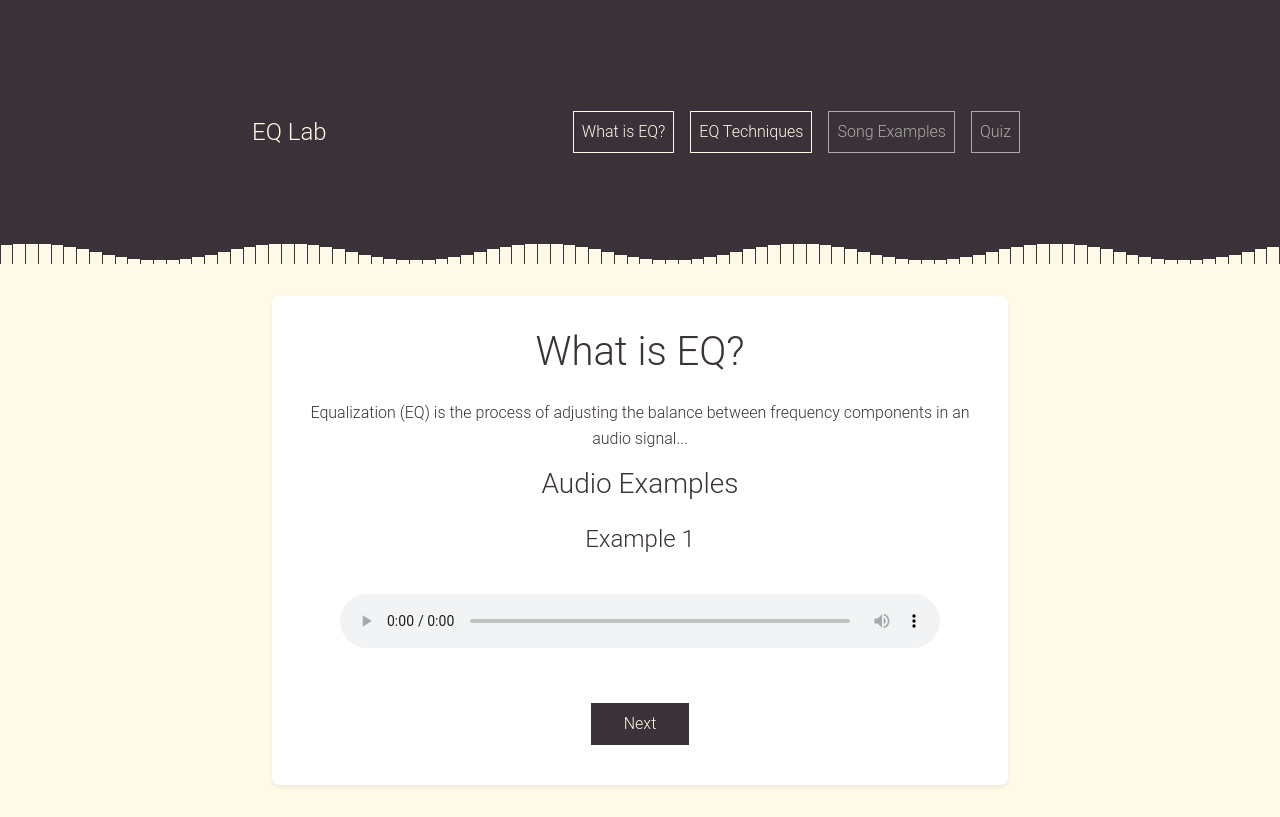
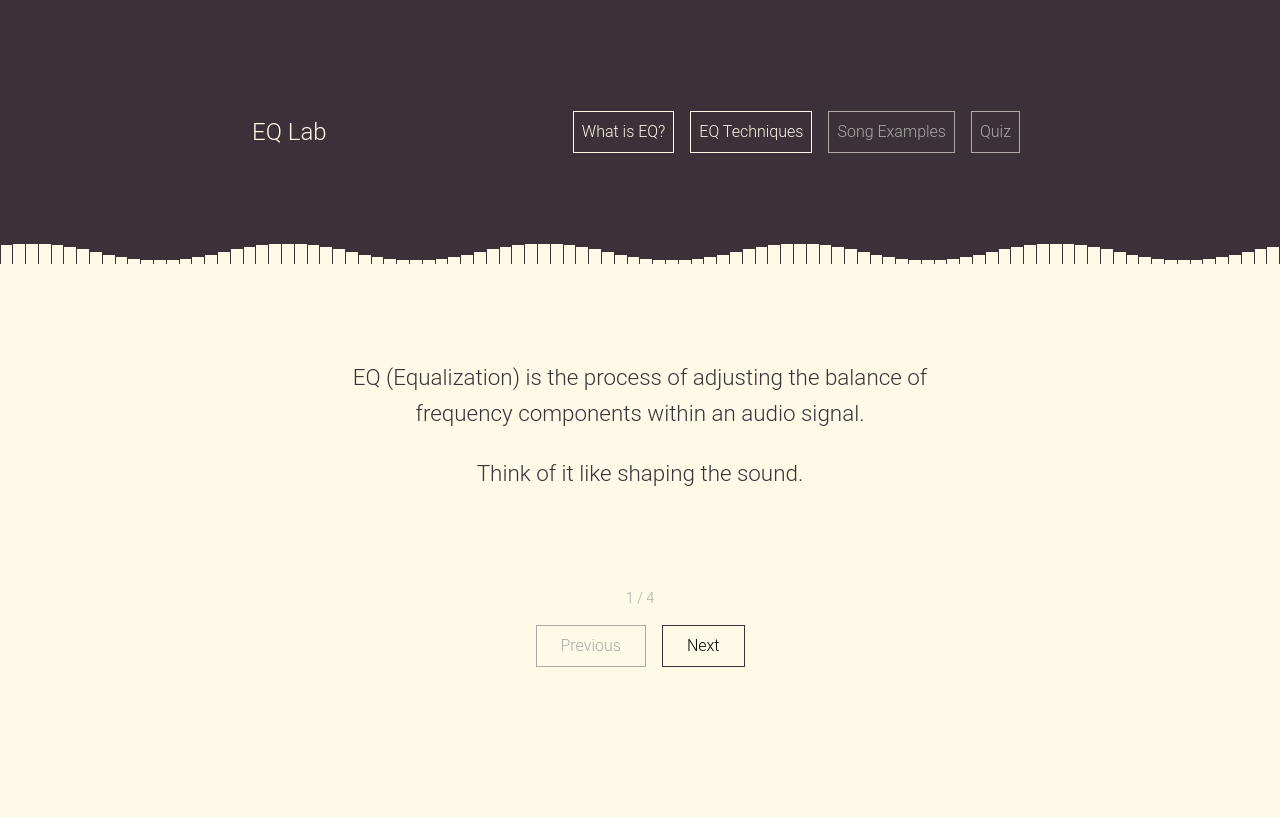
Before and after one commit to xnicolll/ui-eq-lab, a Flask app: page /learn/1 in a window 1280 px wide. After the commit the page ends 667 px from the top, so only its background shows below. Run offline with Flask 3, Linux system fonts and the light colour scheme.

Commit message:
update: initial learn section

```diff
--- a/static/css/style.css
+++ b/static/css/style.css
@@ -298,3 +298,102 @@ p {
     transform: scale(1.1);
     cursor: pointer;
 }
+
+/* Learn Section */
+.learn-container {
+    padding: 2rem;
+    max-width: 800px;
+    margin: 0 auto;
+    min-height: 400px;
+    display: flex;
+    flex-direction: column;
+    justify-content: space-between;
+}
+
+.learn-step {
+    text-align: center;
+    margin: 2rem 0;
+}
+
+.learn-content {
+    margin-bottom: 2rem;
+}
+
+.learn-content p {
+    font-size: 1.4rem;
+    line-height: 1.6;
+    margin-bottom: 1.5rem;
+    color: var(--dark);
+}
+
+.learn-content ul {
+    list-style: none;
+    padding: 0;
+    margin: 2rem 0;
+}
+
+.learn-content li {
+    font-size: 1.2rem;
+    margin: 1rem 0;
+    color: var(--dark);
+}
+
+.note {
+    font-size: 1rem !important;
+    color: var(--accent) !important;
+    font-style: italic;
+}
+
+.frequency-groups {
+    display: flex;
+    justify-content: space-around;
+    margin: 2rem 0;
+    gap: 2rem;
+}
+
+.freq-group {
+    font-size: 1.2rem;
+    color: var(--dark);
+    padding: 1rem 2rem;
+    border: 1px solid var(--dark);
+}
+
+/* Navigation Controls */
+.navigation-controls {
+    display: flex;
+    flex-direction: column;
+    align-items: center;
+    gap: 1rem;
+    margin-top: 2rem;
+}
+
+.step-counter {
+    font-size: 0.9rem;
+    color: var(--accent);
+}
+
+.nav-buttons {
+    display: flex;
+    gap: 1rem;
+}
+
+.nav-btn {
+    background: none;
+    border: 1px solid var(--dark);
+    padding: 0.5rem 1.5rem;
+    font-family: 'Roboto', sans-serif;
+    font-weight: 300;
+    cursor: pointer;
+    transition: all 0.2s ease;
+}
+
+.nav-btn:disabled {
+    border-color: var(--accent);
+    color: var(--accent);
+    cursor: not-allowed;
+}
+
+.nav-btn:not(:disabled):hover {
+    background-color: var(--dark);
+    color: var(--light);
+}
--- a/static/js/main.js
+++ b/static/js/main.js
@@ -11,4 +11,32 @@ $(document).ready(function() {
         // Add your EQ processing logic here
         console.log(`Frequency ${frequency}Hz: ${value}dB`);
     });
+
+    // Learn section navigation
+    let currentStep = 1;
+    const totalSteps = $('.learn-step').length;
+
+    function updateStep(step) {
+        $('.learn-step').hide();
+        $(`.learn-step[data-step="${step}"]`).fadeIn(300);
+        $('.step-counter').text(`${step} / ${totalSteps}`);
+
+        // Update button states
+        $('.prev-btn').prop('disabled', step === 1);
+        $('.next-btn').prop('disabled', step === totalSteps);
+    }
+
+    $('.next-btn').click(function() {
+        if (currentStep < totalSteps) {
+            currentStep++;
+            updateStep(currentStep);
+        }
+    });
+
+    $('.prev-btn').click(function() {
+        if (currentStep > 1) {
+            currentStep--;
+            updateStep(currentStep);
+        }
+    });
 });
--- a/templates/learn.html
+++ b/templates/learn.html
@@ -1,34 +1,49 @@
 {% extends "base.html" %}
 
 {% block content %}
-<div class="lesson-content">
-    <h1>{{ lesson.title }}</h1>
-    <p>{{ lesson.content }}</p>
+<div class="learn-container">
+    <div class="learn-step" data-step="1">
+        <div class="learn-content">
+            <p>EQ (Equalization) is the process of adjusting the balance of frequency components within an audio signal.</p>
+            <p>Think of it like shaping the sound.</p>
+        </div>
+    </div>
 
-    {% if lesson.audio_examples %}
-    <div class="audio-section">
-        <h3>Audio Examples</h3>
-        {% for example in lesson.audio_examples %}
-        <div class="audio-example">
-            <h4>{{ example.title }}</h4>
-            <audio controls class="audio-player">
-                <source src="{{ url_for('static', filename='audio/' + example.file) }}" type="audio/mpeg">
-                Your browser does not support the audio element.
-            </audio>
+    <div class="learn-step" data-step="2" style="display: none;">
+        <div class="learn-content">
+            <p>With EQ, you can:</p>
+            <ul>
+                <li>Turn up the bass</li>
+                <li>Soften harsh treble</li>
+                <li>Carve out space in a mix</li>
+            </ul>
         </div>
-        {% endfor %}
     </div>
-    {% endif %}
 
-    <div class="navigation-buttons mt-4">
-        {% if lesson_id > 1 %}
-        <a href="/learn/{{ lesson_id - 1 }}" class="btn btn-secondary">Previous</a>
-        {% endif %}
-        {% if lesson_id < 3 %}
-        <a href="/learn/{{ lesson_id + 1 }}" class="btn btn-primary">Next</a>
-        {% else %}
-        <a href="/quiz/1" class="btn btn-primary">Start Quiz</a>
-        {% endif %}
+    <div class="learn-step" data-step="3" style="display: none;">
+        <div class="learn-content">
+            <p>When mixing music, EQ helps instruments and vocals sit well together without clashing.</p>
+            <p class="note">Mixing: the process of balancing, blending, and applying effects to individual audio tracks to create a cohesive sound.</p>
+        </div>
+    </div>
+
+    <div class="learn-step" data-step="4" style="display: none;">
+        <div class="learn-content">
+            <p>The frequency range is split into three main groups:</p>
+            <div class="frequency-groups">
+                <div class="freq-group">Lows</div>
+                <div class="freq-group">Mids</div>
+                <div class="freq-group">Highs</div>
+            </div>
+        </div>
+    </div>
+
+    <div class="navigation-controls">
+        <div class="step-counter">1 / 4</div>
+        <div class="nav-buttons">
+            <button class="nav-btn prev-btn" disabled>Previous</button>
+            <button class="nav-btn next-btn">Next</button>
+        </div>
     </div>
 </div>
 {% endblock %}
```
